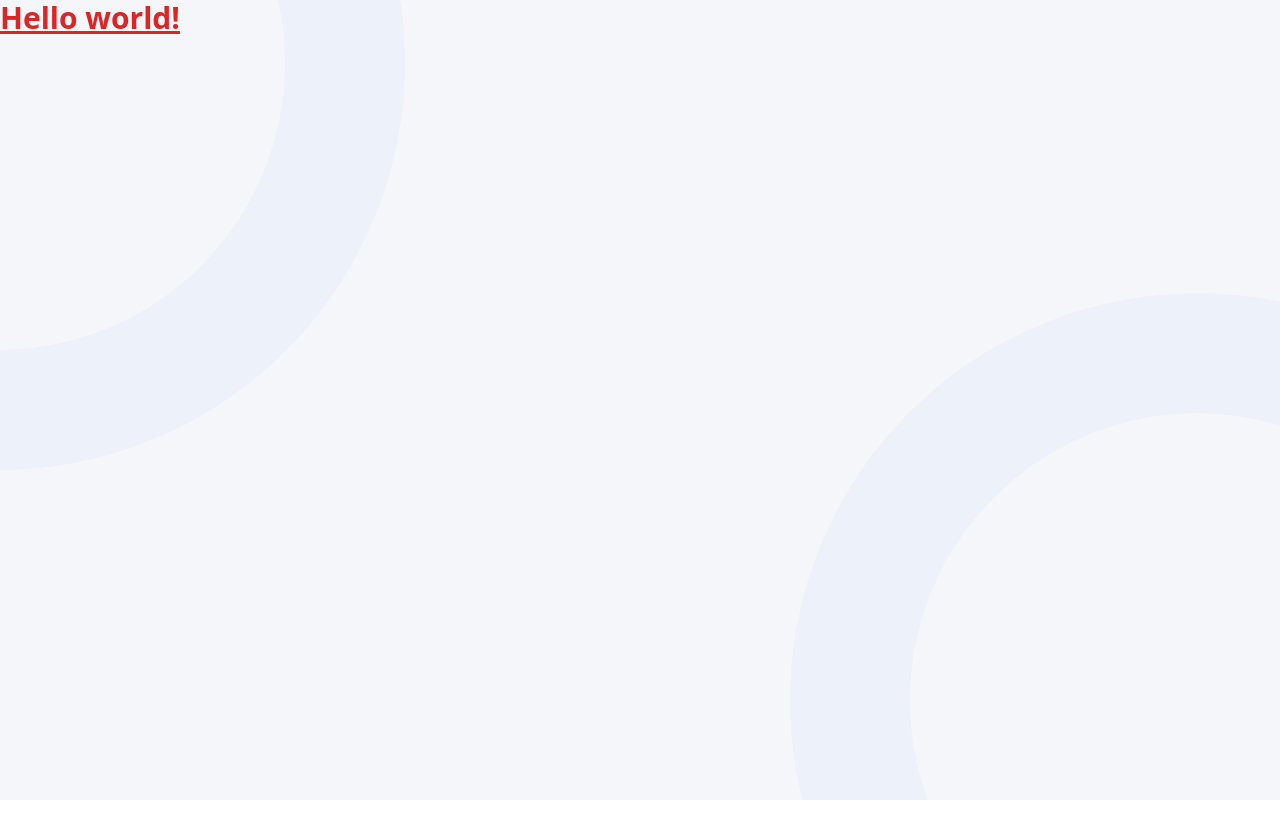
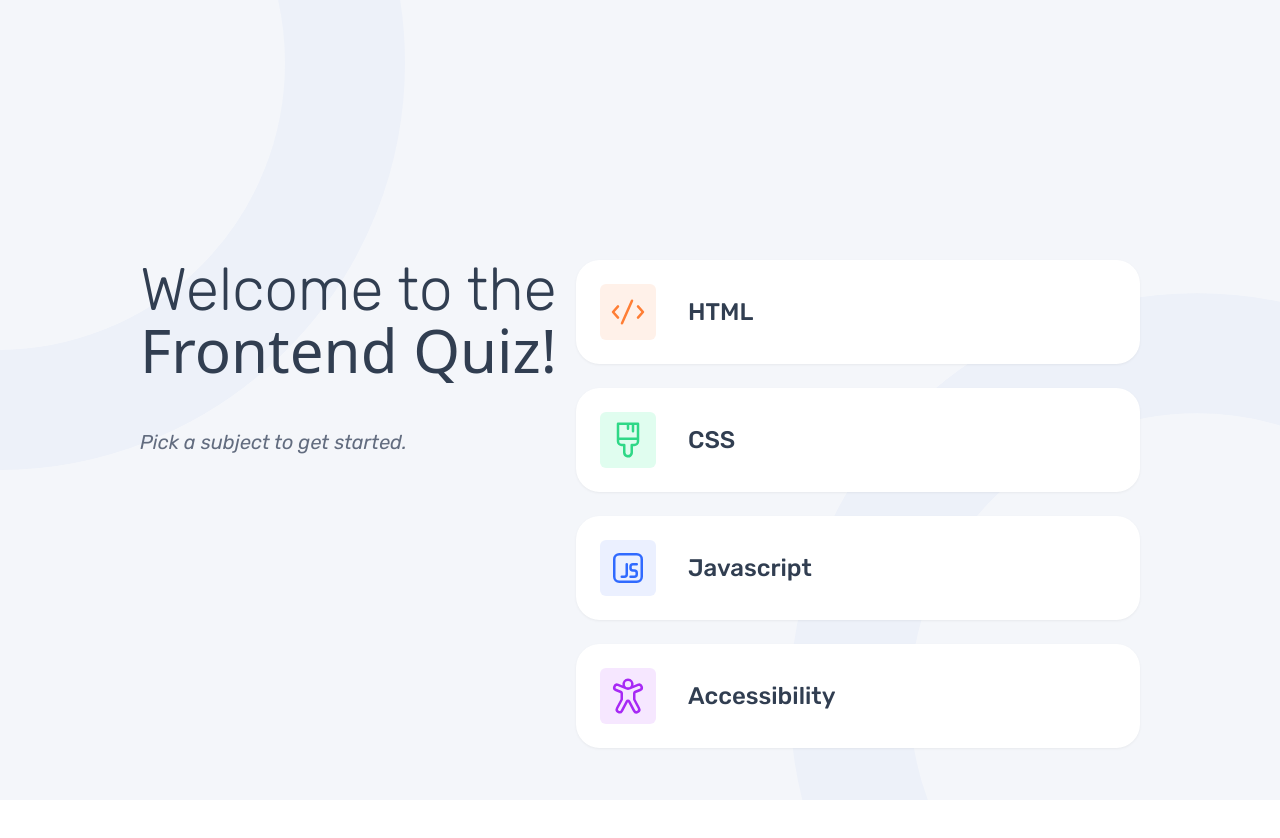
Before and after one commit to Coder-IsiahJones/Frontend-Quiz-App, a Vue app: page / in a window 1280 px wide. Shown: the top 838 px of the page. Before the commit the page ends 800 px from the top, so only its background shows below. Built offline with nearby package versions, Linux system fonts and the light colour scheme.

Commit message:
Create the home page

```diff
--- a/src/App.vue
+++ b/src/App.vue
@@ -1,12 +1,38 @@
 <script setup lang="ts">
 import BackgroundPattern from '@/components/icons/BackgroundPattern.vue';
+import CategoryItem from '@/components/CategoryItem.vue';
+import HtmlIcon from '@/components/icons/HtmlIcon.vue';
+import CssIcon from '@/components/icons/CssIcon.vue';
+import JavascriptIcon from '@/components/icons/JavascriptIcon.vue';
+import AccessibilityIcon from '@/components/icons/AccessibilityIcon.vue';
+import WelcomeText from '@/components/WelcomeText.vue';
+
+const items = [
+  { icon: HtmlIcon, name: 'HTML', background: '#FFF1E9' },
+  { icon: CssIcon, name: 'CSS', background: '#E0FDEF' },
+  { icon: JavascriptIcon, name: 'Javascript', background: '#EBF0FF' },
+  { icon: AccessibilityIcon, name: 'Accessibility', background: '#F6E7FF' },
+];
 </script>
 
 <template>
-  <main class="bg-brandLightBlue h-screen">
+  <main class="h-screen bg-brandLightBlue">
     <BackgroundPattern class="absolute h-screen w-screen" :darkMode="false" />
 
-    <h1 class="text-3xl font-bold underline text-red-600">Hello world!</h1>
+    <section class="isolate flex justify-between px-[140px] py-[260px]">
+      <WelcomeText />
+
+      <!-- List of Categories -->
+      <div class="flex flex-col gap-6">
+        <CategoryItem v-for="item in items" :key="item.name" :name="item.name">
+          <component
+            class="h-[56px] w-[56px] rounded-md p-2"
+            :style="{ backgroundColor: item.background }"
+            :is="item.icon"
+          />
+        </CategoryItem>
+      </div>
+    </section>
   </main>
 </template>
 
--- /dev/null
+++ b/src/components/CategoryItem.vue
@@ -0,0 +1,14 @@
+<script lang="ts" setup>
+const { name } = defineProps(['name']);
+</script>
+
+<template>
+  <button
+    type="button"
+    class="flex w-[564px] items-center gap-8 rounded-3xl bg-brandWhite p-6 drop-shadow-sm hover:opacity-90 hover:shadow-md focus-visible:outline-4 focus-visible:outline-brandPurple"
+  >
+    <slot></slot>
+
+    <span class="font-rubik text-2xl font-medium text-brandDarkNavy">{{ name }}</span>
+  </button>
+</template>
--- /dev/null
+++ b/src/components/WelcomeText.vue
@@ -0,0 +1,11 @@
+<template>
+  <!-- Welcome Text -->
+  <div class="flex flex-col">
+    <h1 class="font-rubik text-6xl font-light text-brandDarkNavy">Welcome to the</h1>
+    <span class="text-6xl font-medium text-brandDarkNavy">Frontend Quiz!</span>
+
+    <p class="mt-12 font-rubik text-xl font-normal italic text-brandGray">
+      Pick a subject to get started.
+    </p>
+  </div>
+</template>
```
